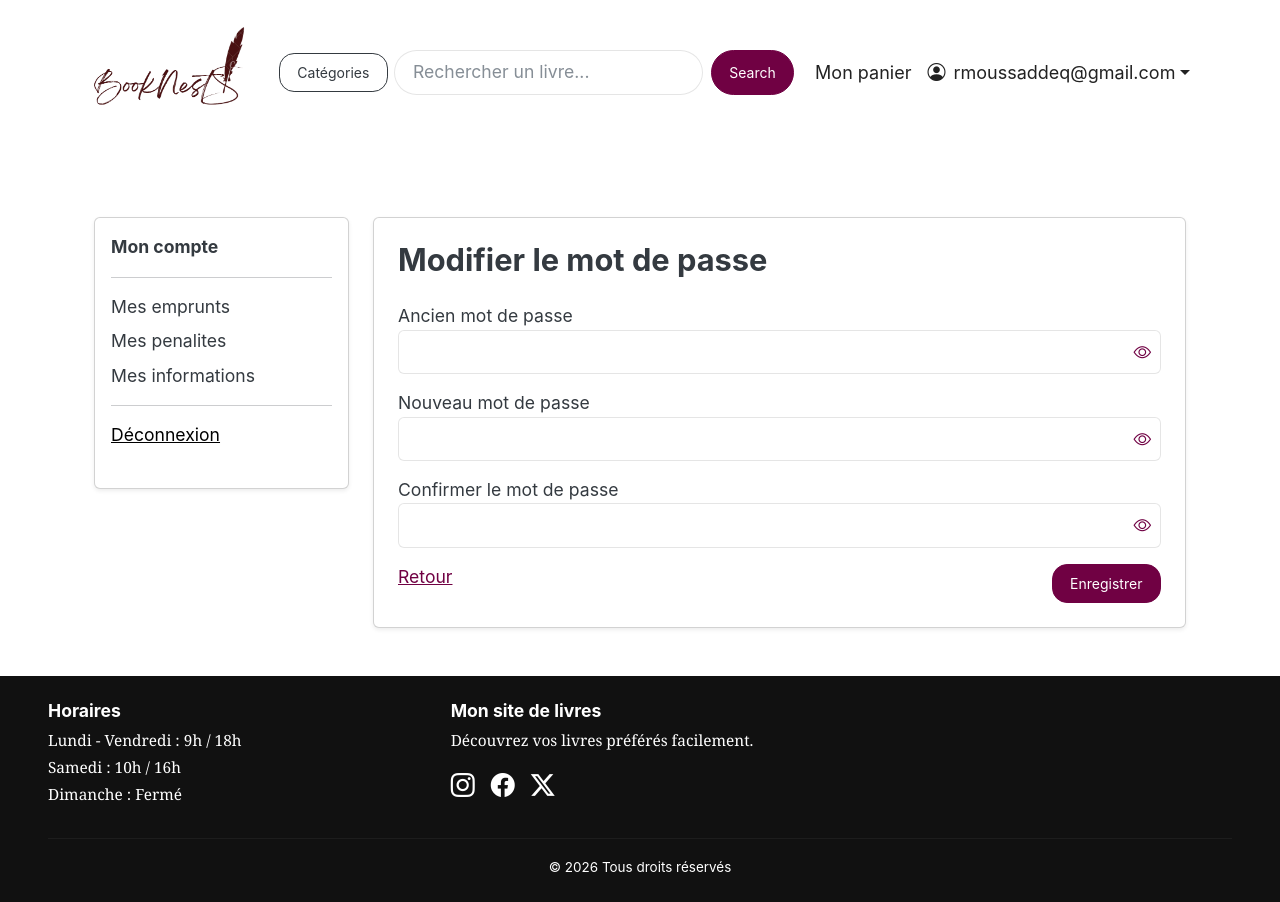
After one commit to elkhayatmeriem/projet_biblio_original, a Django app: page /accounts/change-password/ in a window 1280 px wide. The commit adds this page. Run offline with Django 5.2, Linux system fonts and the light colour scheme; a user stored in the database is signed in; some libraries are stand-ins or nearby versions.

Commit message:
your message here

```diff
--- a/accounts/urls.py
+++ b/accounts/urls.py
@@ -1,5 +1,6 @@
 from django.urls import path
 from . import views
+from django.contrib.auth import views as auth_views
 
 app_name = 'accounts'
 
@@ -10,4 +11,6 @@ urlpatterns = [
     path('emprunts/', views.emprunts, name='emprunts'),
     path('penalites/', views.penalites, name='penalites'),
     path("mes-informations/", views.my_information, name="my_information"),
+    path('change-password/', views.change_password, name='change_password'),
+        path("edit/", views.edit_information, name="edit_information"),
 ]
--- a/accounts/views.py
+++ b/accounts/views.py
@@ -4,6 +4,12 @@ from django.contrib import messages
 from django.contrib.auth import authenticate, login, logout
 from django.contrib.auth.decorators import login_required
 from .forms import RegisterForm
+from django.contrib.auth import update_session_auth_hash
+from django.contrib import messages
+from django.contrib.auth.decorators import login_required
+from django.contrib.auth import update_session_auth_hash
+from .forms import EditProfileForm
+from django.contrib.auth.forms import UserChangeForm
 
 
 def register_view(request):
@@ -92,3 +98,58 @@ def my_information(request):
     return render(request, "accounts/my_information.html", {
         "user": request.user
     })
+
+
+
+@login_required
+def change_password(request):
+    if request.method == "POST":
+        old_password = request.POST.get("old_password")
+        new_password = request.POST.get("new_password")
+        new_password2 = request.POST.get("new_password2")
+
+        user = request.user
+
+        # 1. CHECK OLD PASSWORD (IMPORTANT)
+        if not user.check_password(old_password):
+            messages.error(request, "Ancien mot de passe incorrect")
+            return redirect("accounts:change_password")
+
+        # 2. CHECK MATCH NEW PASSWORDS
+        if new_password != new_password2:
+            messages.error(request, "Les mots de passe ne correspondent pas")
+            return redirect("accounts:change_password")
+
+        # 3. SAVE NEW PASSWORD
+        user.set_password(new_password)
+        user.save()
+
+        # 4. IMPORTANT: logout after password change
+        logout(request)
+
+        messages.success(request, "Mot de passe modifié avec succès")
+        return redirect("accounts:login")
+
+    return render(request, "accounts/change_password.html")
+
+@login_required
+def edit_information(request):
+    if request.method == "POST":
+        form = EditProfileForm(request.POST, instance=request.user)
+
+        if form.is_valid():
+            user = form.save(commit=False)
+
+            #  IMPORTANT : sync username avec email
+            user.username = user.email
+
+            user.save()
+
+            messages.success(request, "Informations mises à jour avec succès")
+            return redirect("accounts:my_information")
+    else:
+        form = EditProfileForm(instance=request.user)
+
+    return render(request, "accounts/edit_information.html", {
+        "form": form
+    })
--- a/base/templates/base/base.html
+++ b/base/templates/base/base.html
@@ -172,7 +172,6 @@ body {
 </li>
 <!-- REMPLACE CETTE PARTIE -->
 <li class="nav-item dropdown">
-
 {% if user.is_authenticated %}
 
     <a class="nav-link dropdown-toggle d-flex align-items-center"
@@ -183,7 +182,7 @@ body {
        style="font-weight: 400; font-size:large;">
 
         <i class="bi bi-person-circle me-2"></i>
-        {{ user.username }}
+        {{ user.email }}
 
     </a>
 
@@ -371,7 +370,7 @@ body {
 
     </div>
 </div>
-<!-- CATEGORY SIDEBAR (LEFT) -->
+
 <!-- CATEGORY SIDEBAR (LEFT) -->
 <div class="offcanvas offcanvas-start" tabindex="-1" id="categorySidebar">
 
@@ -442,7 +441,7 @@ body {
 
 <footer class="mt-5">
 
-    {% if request.resolver_match and request.resolver_match.url_name not in "contact search_books login register my_information" and not request.GET.category %}
+    {% if request.resolver_match and request.resolver_match.url_name not in "contact search_books login register my_information change_password edit_information" and not request.GET.category %}
     <!-- TOP SECTION -->
     <div style="background:#ffe8f2; color:#700143;" class="py-5">
         <div class="container text-center">
--- /dev/null
+++ b/templates/accounts/change_password.html
@@ -0,0 +1,257 @@
+{% extends "base/base.html" %}
+
+{% block content %}
+
+<style>
+.btn-custom-purple {
+    background: #700143;
+    border: 1px solid #700143;
+    color: white;
+    transition: 0.3s;
+}
+
+.btn-custom-purple:hover {
+    background: #fcd7dd;
+    border: 1px solid #fcd7dd;
+    color: #700143;
+    font-weight: 500;
+}
+</style>
+
+<div class="container mt-5">
+
+    <div class="row">
+
+        <!-- LEFT -->
+        <div class="col-md-3">
+            <div class="card p-3 shadow-sm">
+                <ul class="list-unstyled">
+                    <li><strong>Mon compte</strong></li>
+                    <hr>
+
+                    <li class="mb-2">
+                        <a href="{% url 'accounts:emprunts' %}" class="text-decoration-none text-dark">
+                            Mes emprunts
+                        </a>
+                    </li>
+
+                    <li class="mb-2">
+                        <a href="{% url 'accounts:penalites' %}" class="text-decoration-none text-dark">
+                            Mes penalites
+                        </a>
+                    </li>
+
+                    <li class="mb-2">
+                        <a href="{% url 'accounts:my_information' %}" class="text-decoration-none text-dark">
+                            Mes informations
+                        </a>
+                    </li>
+
+                    <hr>
+
+                    <li class="mb-2">
+                        <a href="{% url 'accounts:logout' %}" style="color:black;">
+                            Déconnexion
+                        </a>
+                    </li>
+                </ul>
+            </div>
+        </div>
+
+        <!-- RIGHT -->
+        <div class="col-md-9">
+
+            <div class="card shadow-sm p-4">
+
+                <h3 class="mb-4">Modifier le mot de passe</h3>
+                {% if messages %}
+    {% for message in messages %}
+        <div class="alert
+            {% if message.tags == 'error' %}alert-danger{% endif %}
+            {% if message.tags == 'success' %}alert-success{% endif %}"
+            role="alert">
+            {{ message }}
+        </div>
+    {% endfor %}
+{% endif %}
+
+                <form method="post">
+                    {% csrf_token %}
+
+                    <!-- OLD PASSWORD -->
+                    <div class="mb-3">
+                        <label>Ancien mot de passe</label>
+
+                        <div style="position: relative;">
+                            <input type="password" id="old_password" name="old_password" class="form-control" required>
+
+                            <span onclick="toggleOldPassword()"
+                                  style="position:absolute; right:10px; top:10px; cursor:pointer; color:#700143;">
+                                <i class="bi bi-eye"></i>
+                            </span>
+                        </div>
+                    </div>
+
+                    <!-- NEW PASSWORD -->
+                    <div class="mb-3">
+                        <label>Nouveau mot de passe</label>
+
+                        <div style="position: relative;">
+                            <input type="password" id="new_password" name="new_password" class="form-control" required>
+
+                            <span onclick="toggleNewPassword()"
+                                  style="position:absolute; right:10px; top:10px; cursor:pointer; color:#700143;">
+                                <i class="bi bi-eye"></i>
+                            </span>
+                        </div>
+
+                        <small id="strengthText"></small>
+                    </div>
+
+                    <!-- CONFIRM PASSWORD -->
+                    <div class="mb-3">
+                        <label>Confirmer le mot de passe</label>
+
+                        <div style="position: relative;">
+                            <input type="password" id="new_password2" name="new_password2" class="form-control" required>
+
+                            <span onclick="toggleConfirmPassword()"
+                                  style="position:absolute; right:10px; top:10px; cursor:pointer; color:#700143;">
+                                <i class="bi bi-eye"></i>
+                            </span>
+                        </div>
+
+                        <small id="confirmHelp" class="d-block"></small>
+                    </div>
+
+                    <!-- BUTTONS -->
+                    <div class="d-flex justify-content-between mt-3">
+
+                        <a href="{% url 'accounts:my_information' %}" style="color:#700143;">
+                            Retour
+                        </a>
+
+                        <button type="submit" class="btn btn-custom-purple">
+                            Enregistrer
+                        </button>
+
+                    </div>
+
+                </form>
+
+            </div>
+
+        </div>
+
+    </div>
+
+</div>
+
+<!-- SCRIPT -->
+<script>
+const passwordInput = document.getElementById("new_password");
+const password2Input = document.getElementById("new_password2");
+
+const help = document.getElementById("strengthText");
+const confirmHelp = document.getElementById("confirmHelp");
+const oldPasswordInput = document.getElementById("old_password");
+
+let passwordWasValid = false;
+let lastStrength = "";
+let timeoutId;
+
+/* TOGGLES */
+function toggleOldPassword() {
+    oldPasswordInput.type =
+        oldPasswordInput.type === "password" ? "text" : "password";
+}
+
+function toggleNewPassword() {
+    passwordInput.type =
+        passwordInput.type === "password" ? "text" : "password";
+}
+
+function toggleConfirmPassword() {
+    password2Input.type =
+        password2Input.type === "password" ? "text" : "password";
+}
+
+/* PASSWORD CHECK */
+passwordInput.addEventListener("input", function () {
+    const password = passwordInput.value;
+    let score = 0;
+
+    if (password.length >= 8) score++;
+    if (/[A-Z]/.test(password)) score++;
+    if (/[a-z]/.test(password)) score++;
+    if (/[0-9]/.test(password)) score++;
+    if (/[!@#$%^&*(),.?\":{}|<>_]/.test(password)) score++;
+
+    if (password.length === 0) {
+        help.innerHTML = "";
+        return;
+    }
+
+    let strength = "";
+    let color = "";
+
+    if (score <= 2) {
+        strength = "Faible";
+        color = "#c0392b";
+
+        help.innerHTML =
+            "Le mot de passe doit contenir au moins 8 caractères, une majuscule, une minuscule, un chiffre et un caractère spécial."
+            + "<br> Sécurité : " + strength;
+    }
+    else if (score <= 4) {
+        strength = "Moyenne";
+        color = "#e67e22";
+
+        help.innerHTML =
+            "Le mot de passe doit contenir au moins 8 caractères, une majuscule, une minuscule, un chiffre et un caractère spécial."
+            + "<br> Sécurité : " + strength;
+    }
+    else {
+        // 🔥 ONLY SHOW "FORTE"
+        strength = "Forte";
+        help.innerHTML = "Sécurité : " + strength;
+        color = "#27ae60";
+
+        // disparaît après 2 secondes
+        setTimeout(() => {
+            strengthText.innerHTML = "";
+        }, 2000);
+    }
+
+    help.style.color = color;
+
+    checkMatch();
+});
+/* CONFIRM PASSWORD */
+password2Input.addEventListener("input", checkMatch);
+
+function checkMatch() {
+    if (password2Input.value === "") {
+        confirmHelp.innerHTML = "";
+        return;
+    }
+
+    if (passwordInput.value !== password2Input.value) {
+        confirmHelp.innerHTML = "Les mots de passe ne correspondent pas";
+        confirmHelp.style.color = "#c0392b";
+    } else {
+        confirmHelp.innerHTML = "Les mots de passe correspondent";
+        confirmHelp.style.color = "#27ae60";
+    }
+}
+
+/* BLOCK SUBMIT */
+document.querySelector("form").addEventListener("submit", function(e) {
+    if (passwordInput.value !== password2Input.value) {
+        e.preventDefault();
+        confirmHelp.innerHTML = "Les mots de passe ne correspondent pas";
+        confirmHelp.style.color = "#c0392b";
+    }
+});
+</script>
+{% endblock %}
--- a/templates/accounts/my_information.html
+++ b/templates/accounts/my_information.html
@@ -57,11 +57,11 @@
                 <hr>
 
                 <div>
-                    <a href="#" class="text-decoration-none me-3">
+                    <a href="{% url 'accounts:edit_information' %}" class=" me-3" style="color: #700143;;">
                         Éditer
                     </a>
 
-                    <a href="#" class="text-decoration-none">
+                    <a href="{% url 'accounts:change_password' %}"  style="color: #700143;">
                         Modifier le mot de passe
                     </a>
                 </div>
```
Also changed, not shown: accounts/forms.py (+12 -0 lines), templates/accounts/edit_information.html (added, +100 -0 lines).
